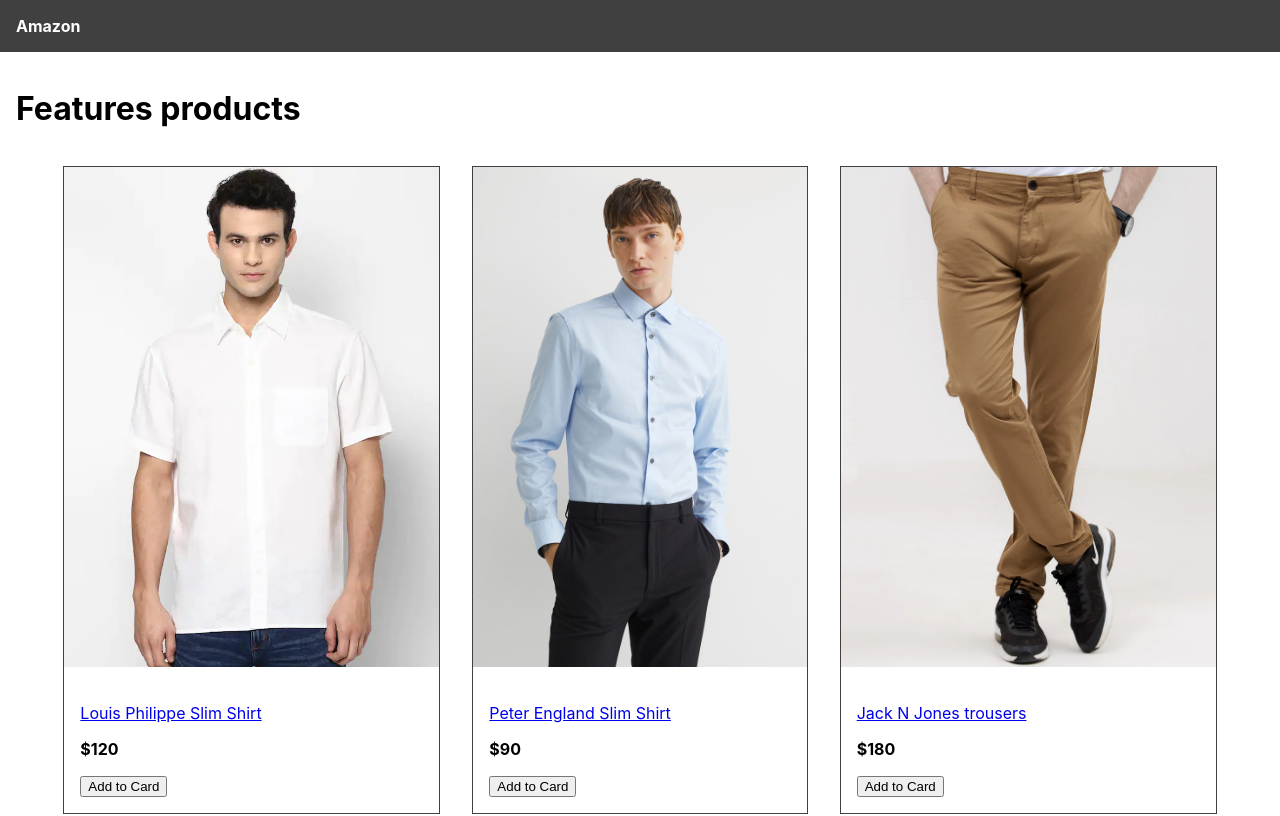
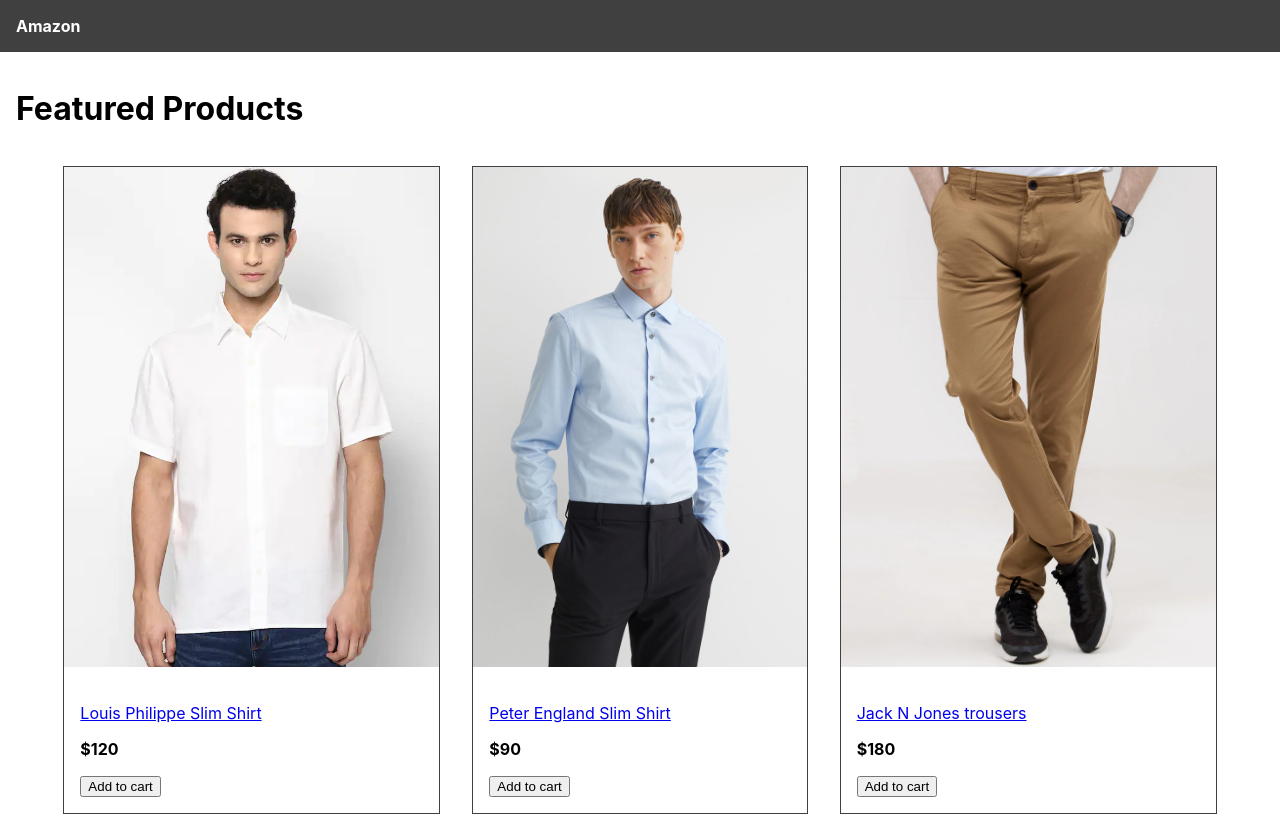
Before and after one commit to ArpanMoitra/mern-amazon, a React (Create React App) app in the folder frontend/: page / in a window 1280 px wide. Shown: the top 816 px of the page. Built offline with nearby package versions, Linux system fonts and the light colour scheme.

Commit message:
Add-Page-Routing

```diff
--- a/frontend/package.json
+++ b/frontend/package.json
@@ -8,6 +8,7 @@
     "@testing-library/user-event": "^13.5.0",
     "react": "^18.0.0",
     "react-dom": "^18.0.0",
+    "react-router-dom": "^6.3.0",
     "react-scripts": "5.0.1",
     "web-vitals": "^2.1.4"
   },
--- a/frontend/src/App.js
+++ b/frontend/src/App.js
@@ -1,33 +1,22 @@
-import data from './data';
+import { BrowserRouter, Link, Route, Routes } from 'react-router-dom';
+import HomeScreen from './screens/HomeScreen';
+import ProductScreen from './screens/ProductScreen';
 
 function App() {
   return (
-    <div className="App">
-      <header className="App-header">
-        <a href="/">Amazon</a>
-      </header>
-      <main>
-        <h1>Features products</h1>
-        <div className="products">
-          {data.products.map((product) => (
-            <div className="product" key={product.slug}>
-              <a href={'/product/${product.slug}'}>
-                <img src={product.image} alt={product.name} />
-              </a>
-              <div className="product-info">
-                <a href={'/product/${product.slug}'}>
-                  <p>{product.name}</p>
-                </a>
-                <p>
-                  <strong>${product.price}</strong>
-                </p>
-                <button>Add to Card</button>
-              </div>
-            </div>
-          ))}
-        </div>
-      </main>
-    </div>
+    <BrowserRouter>
+      <div>
+        <header>
+          <Link to="/">Amazon</Link>
+        </header>
+        <main>
+          <Routes>
+            <Route path="/product/:slug" element={<ProductScreen />} />
+            <Route path="/" element={<HomeScreen />} />
+          </Routes>
+        </main>
+      </div>
+    </BrowserRouter>
   );
 }
 
--- /dev/null
+++ b/frontend/src/screens/HomeScreen.js
@@ -0,0 +1,29 @@
+import { Link } from 'react-router-dom';
+import data from '../data';
+
+function HomeScreen() {
+  return (
+    <div>
+      <h1>Featured Products</h1>
+      <div className="products">
+        {data.products.map((product) => (
+          <div className="product" key={product.slug}>
+            <Link to={`/product/${product.slug}`}>
+              <img src={product.image} alt={product.name} />
+            </Link>
+            <div className="product-info">
+              <Link to={`/product/${product.slug}`}>
+                <p>{product.name}</p>
+              </Link>
+              <p>
+                <strong>${product.price}</strong>
+              </p>
+              <button>Add to cart</button>
+            </div>
+          </div>
+        ))}
+      </div>
+    </div>
+  );
+}
+export default HomeScreen;
--- /dev/null
+++ b/frontend/src/screens/ProductScreen.js
@@ -0,0 +1,12 @@
+import { useParams } from 'react-router-dom';
+
+function ProductScreen() {
+  const params = useParams();
+  const { slug } = params;
+  return (
+    <div>
+      <h1>{slug}</h1>
+    </div>
+  );
+}
+export default ProductScreen;
```
Also changed, not shown: 2 other files (tests, documents, lock files or other folders).
